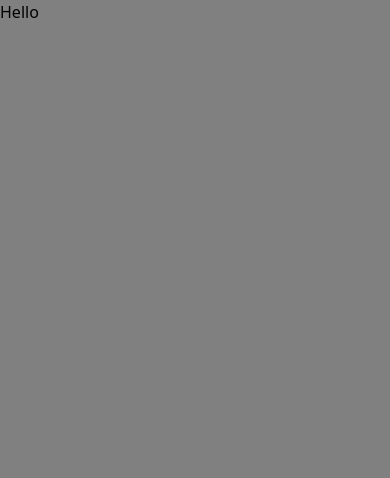
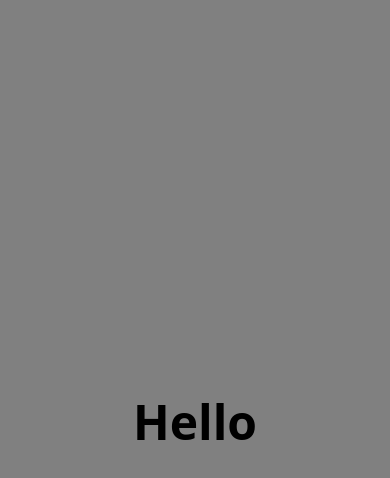
Before and after one commit to Eran2001/react-course, a React (Vite) app: page / in a window 390 px wide. Shown: the top 478 px of the page. Built offline with nearby package versions, Linux system fonts and the light colour scheme.

Commit message:
test screen breakpoints

```diff
--- a/src/App.jsx
+++ b/src/App.jsx
@@ -1,7 +1,9 @@
 const App = () => {
   return (
     <div>
-      <h1>Hello</h1>
+      <h1 className="flex justify-center items-center h-screen font-bold max-sm:text-5xl sm:text-5xl md:text-6xl lg:text-7xl xl:text-8xl 2xl:text-9xl">
+        Hello
+      </h1>
     </div>
   );
 };
```
